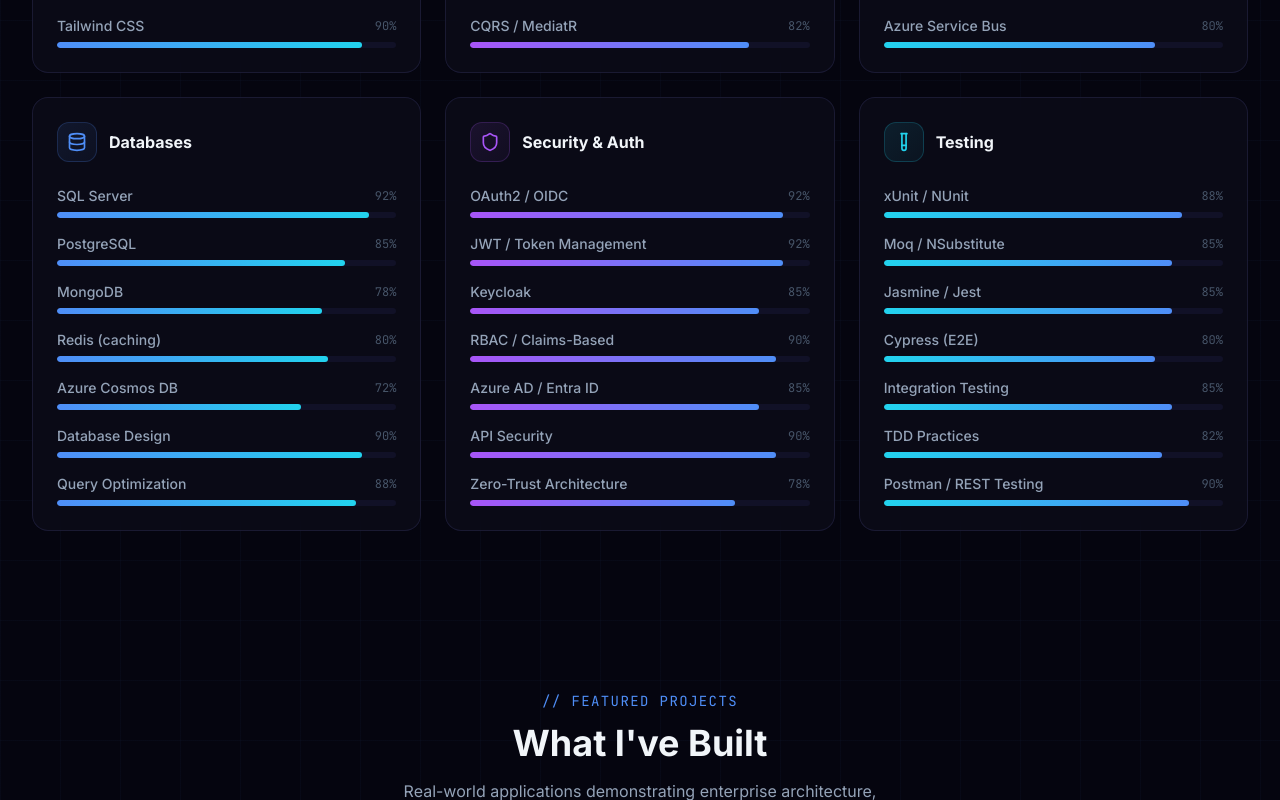
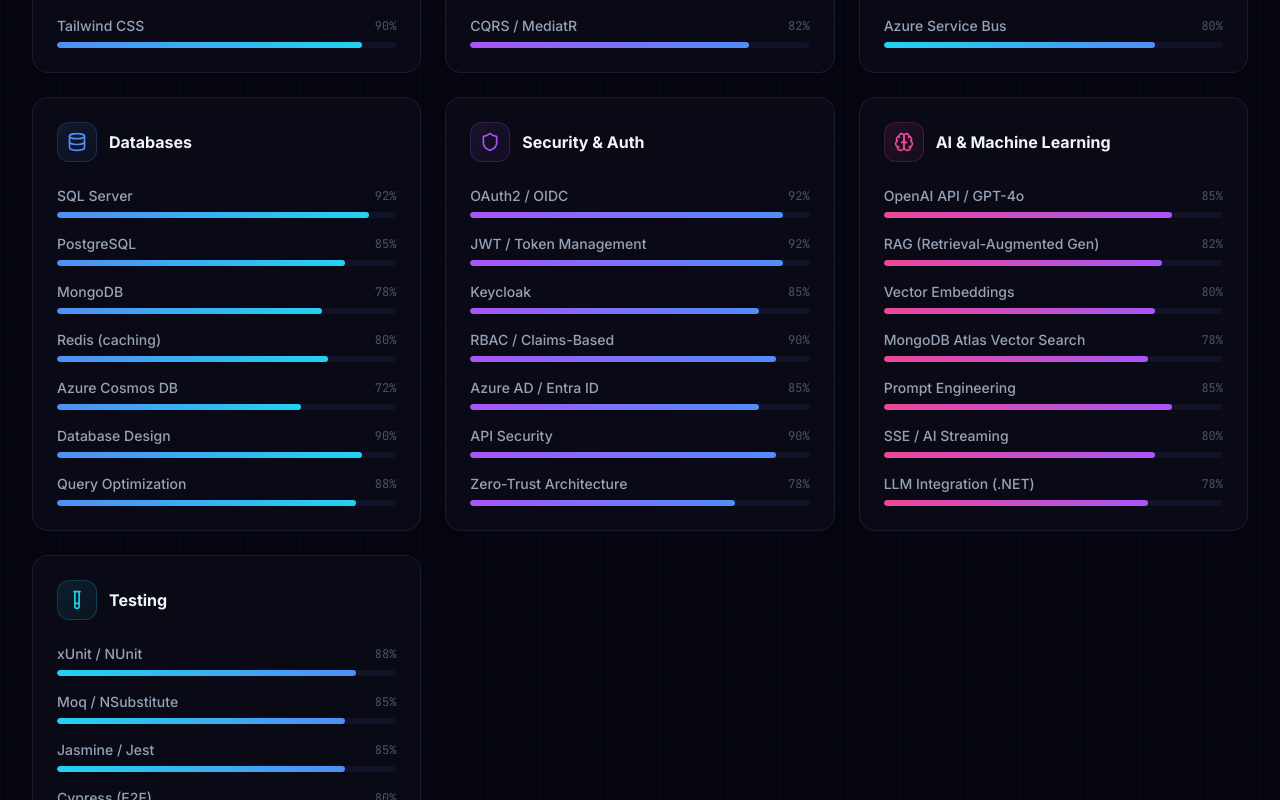
Before and after one commit to Manideep1412/manideep-portfolio, a Next.js app: page / in a window 1280 px wide. Shown: the part 2860-3660 px from the top of the page. Built offline with nearby package versions, Linux system fonts and the light colour scheme.

Commit message:
Add AI & ML skills category with progress bars

```diff
--- a/components/Skills.tsx
+++ b/components/Skills.tsx
@@ -3,7 +3,7 @@
 import { motion } from "framer-motion";
 import { useInView } from "framer-motion";
 import { useRef } from "react";
-import { Monitor, Server, Cloud, Database, Shield, TestTube } from "lucide-react";
+import { Monitor, Server, Cloud, Database, Shield, TestTube, Brain } from "lucide-react";
 
 const skillGroups = [
   {
@@ -80,6 +80,20 @@
     ],
   },
   {
+    category: "AI & Machine Learning",
+    icon: Brain,
+    color: "pink",
+    skills: [
+      { name: "OpenAI API / GPT-4o", level: 85 },
+      { name: "RAG (Retrieval-Augmented Gen)", level: 82 },
+      { name: "Vector Embeddings", level: 80 },
+      { name: "MongoDB Atlas Vector Search", level: 78 },
+      { name: "Prompt Engineering", level: 85 },
+      { name: "SSE / AI Streaming", level: 80 },
+      { name: "LLM Integration (.NET)", level: 78 },
+    ],
+  },
+  {
     category: "Testing",
     icon: TestTube,
     color: "cyan",
@@ -113,6 +127,12 @@
     icon: "text-accent-cyan",
     border: "border-accent-cyan/20",
     bg: "from-accent-cyan/10 to-accent-cyan/5",
+  },
+  pink: {
+    bar: "from-accent-pink to-accent-purple",
+    icon: "text-accent-pink",
+    border: "border-accent-pink/20",
+    bg: "from-accent-pink/10 to-accent-pink/5",
   },
 };
 
```
